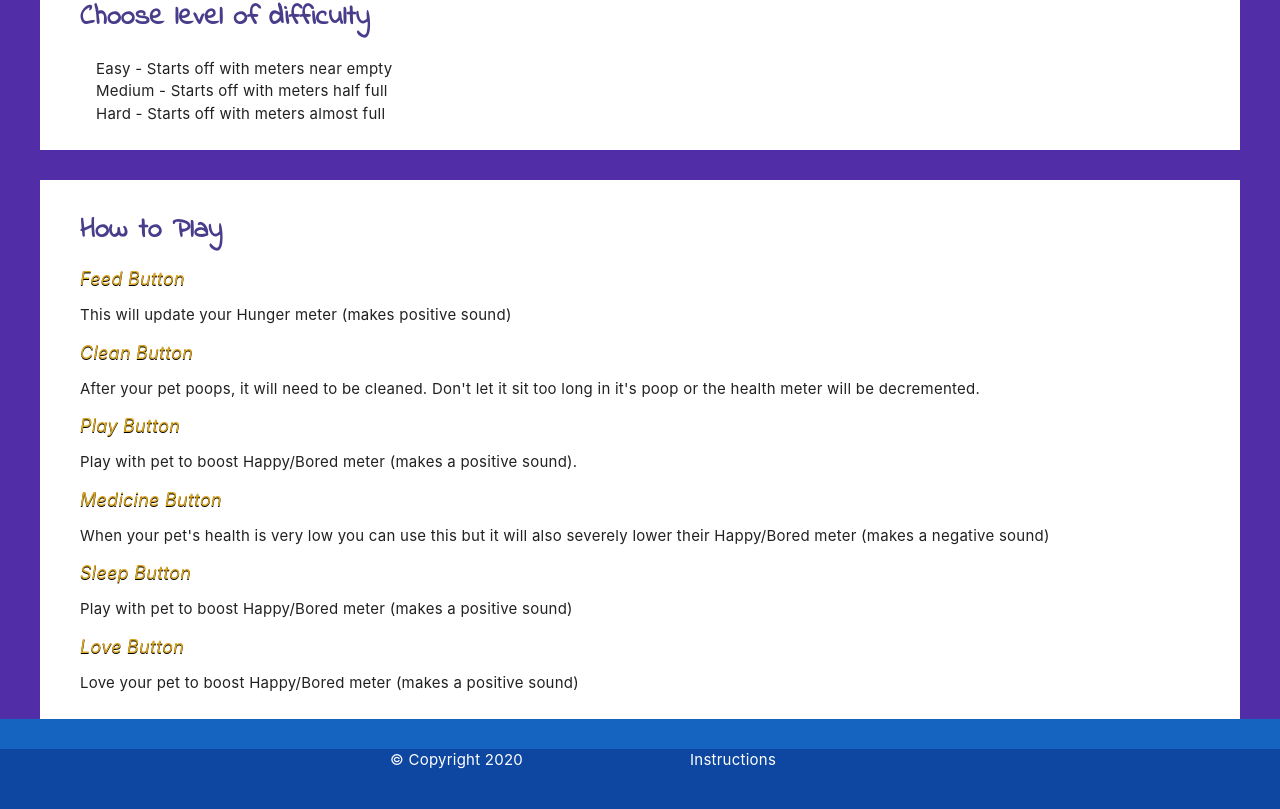
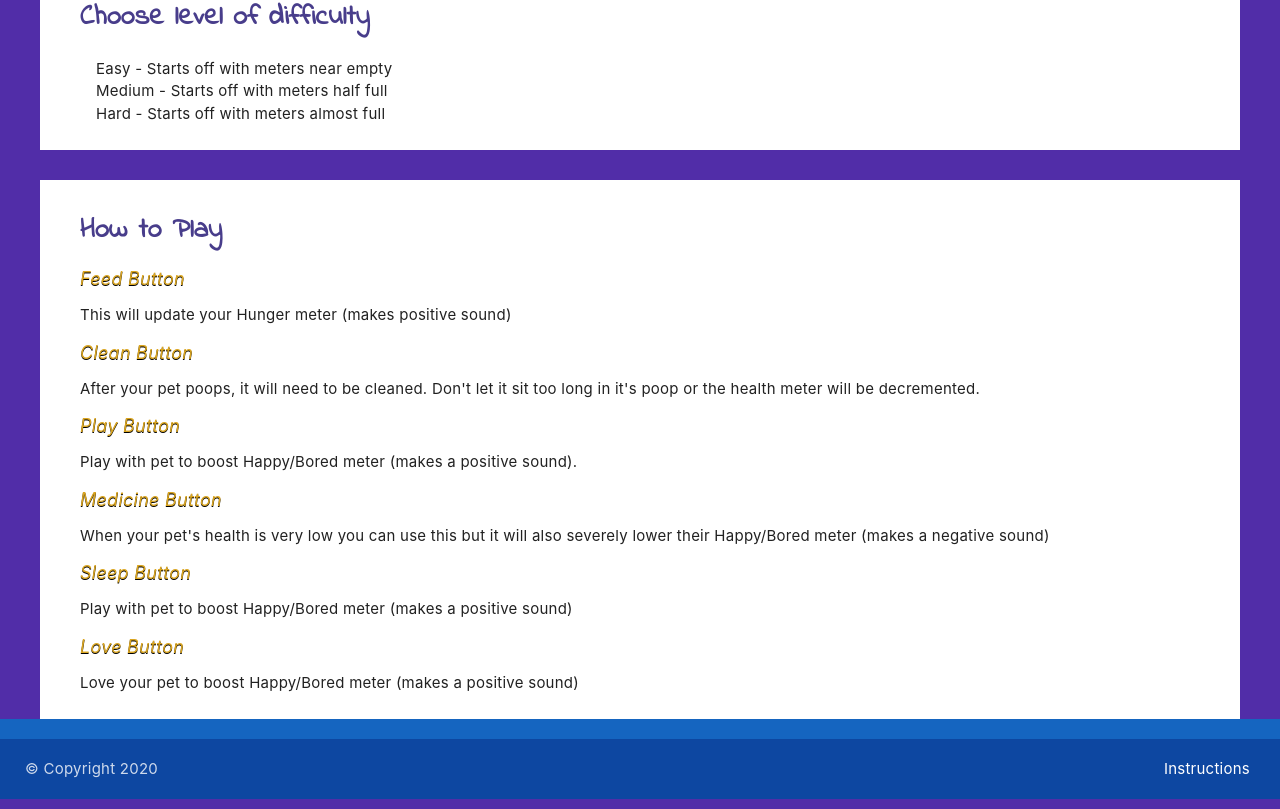
Before and after one commit to megan-pg/tamagotchi, a website: page public/instructions.html in a window 1280 px wide. Shown: the part 392-1201 px from the top of the page. Drawn offline with nearby package versions, Linux system fonts and the light colour scheme.

Commit message:
forgot to edit create page

```diff
--- a/public/assets/css/instructions.css
+++ b/public/assets/css/instructions.css
@@ -134,8 +134,13 @@ i.ml-auto {
     bottom: 10%;
     left:50%;
   }
+/* ////////////////////////////// FOOTER //////////////////////////////*/
 
-/* ////////////////////////////// FOOTER //////////////////////////////*/
+.copyright {
+    float:left;
+    margin-left: 25px;
+  }
+
 
   .list-footer  {
     height: 80px;
@@ -148,28 +153,31 @@ i.ml-auto {
 
   .footer-link {
     float: right;
-    width: 40%;
-    margin-left: 30px;
+    margin-right: 10px;
     color: white;
   }
 
+  #instructions {
+    color: white;
+    margin-right: 20px;
+  }
 
   /* unvisited link */
-a:link {
+  .link a:link {
     color: white;
   }
 
   /* visited link */
-  a:visited {
+  .link a:visited {
     color: white;
   }
 
   /* mouse over link */
-  a:hover {
+  .link a:hover {
     color: white;
   }
 
   /* selected link */
-  a:active {
+  .link a:active {
     color: white;
   }
--- a/public/assets/css/style.css
+++ b/public/assets/css/style.css
@@ -214,7 +214,7 @@ body.welcome {
 
 .copyright {
   float:left;
-  margin-left: 10px;
+  margin-left: 20px;
 }
 
 
@@ -234,11 +234,12 @@ body.welcome {
 }
 
 .sign-up a:link {
-  color: #039be5 !important;
+  color: #039be5;
 }
 
 #instructions {
   color: white;
+  margin-right: 12px;
 }
 
 /* unvisited link */
--- a/public/instructions.html
+++ b/public/instructions.html
@@ -89,15 +89,13 @@
         </div>
     </main>
 
-    <footer class="list-footer blue darken-3">
+    <footer class="page-footer blue darken-3">
         <div class="footer-copyright blue darken-4">
-            <div class="container">
-                <div style='float:left; width:30%'>
-                    &copy; Copyright 2020
-                </div>
-                <div class="footer-link">
-                    <a href="/how-to">Instructions</a>
-                </div>
+            <div class="footer-container">
+                <div class="copyright">&copy; Copyright 2020</div>
+            </div>
+            <div class="footer-link">
+                <a class="link" id="instructions" href="/how-to">Instructions</a>
             </div>
     </footer>
 
```
Also changed, not shown: public/create.html (+6 -4 lines), public/index.html (+1 -1 lines), public/tamagotchi.html (+0 -7 lines). Lines whose indentation alone changed are shown as unchanged.
